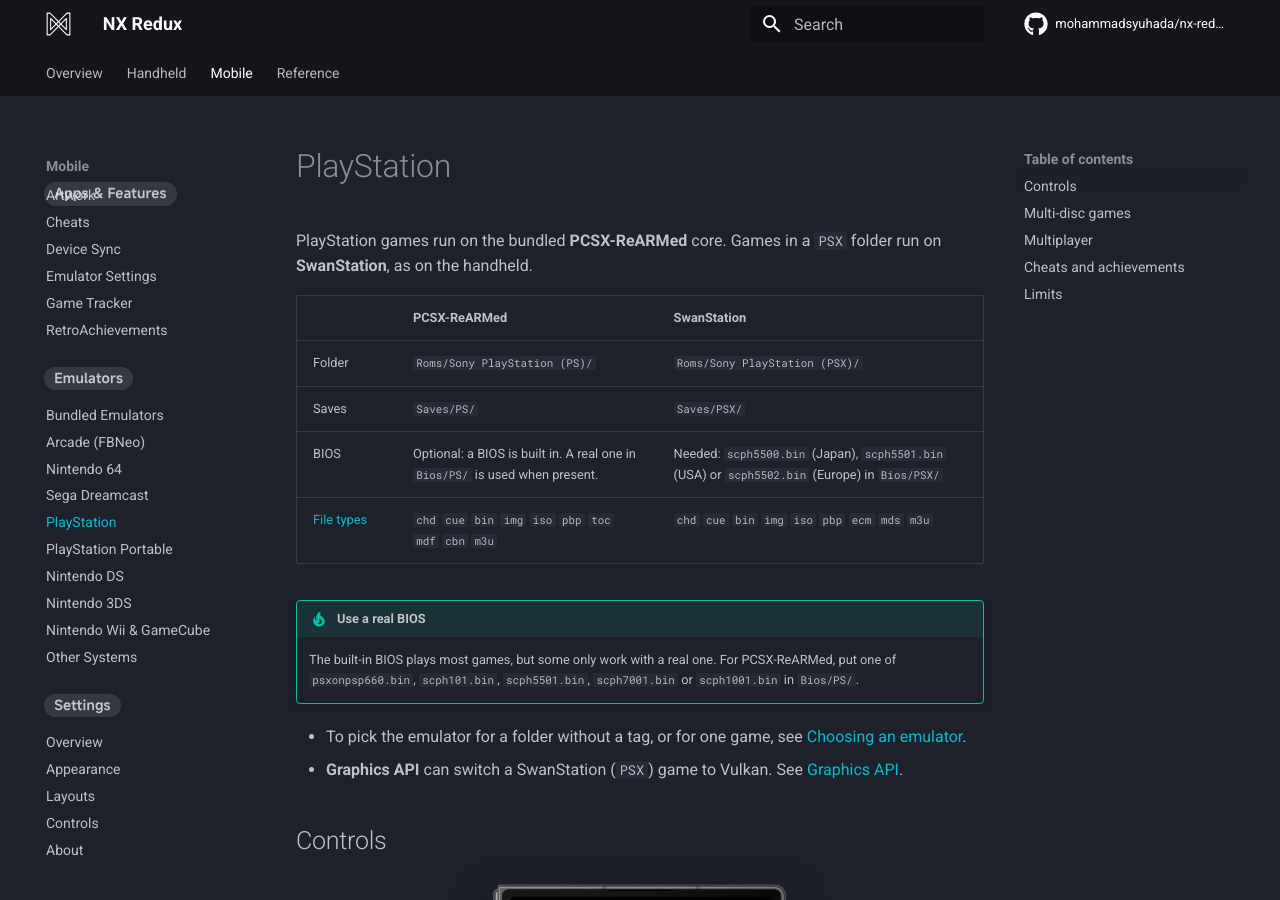
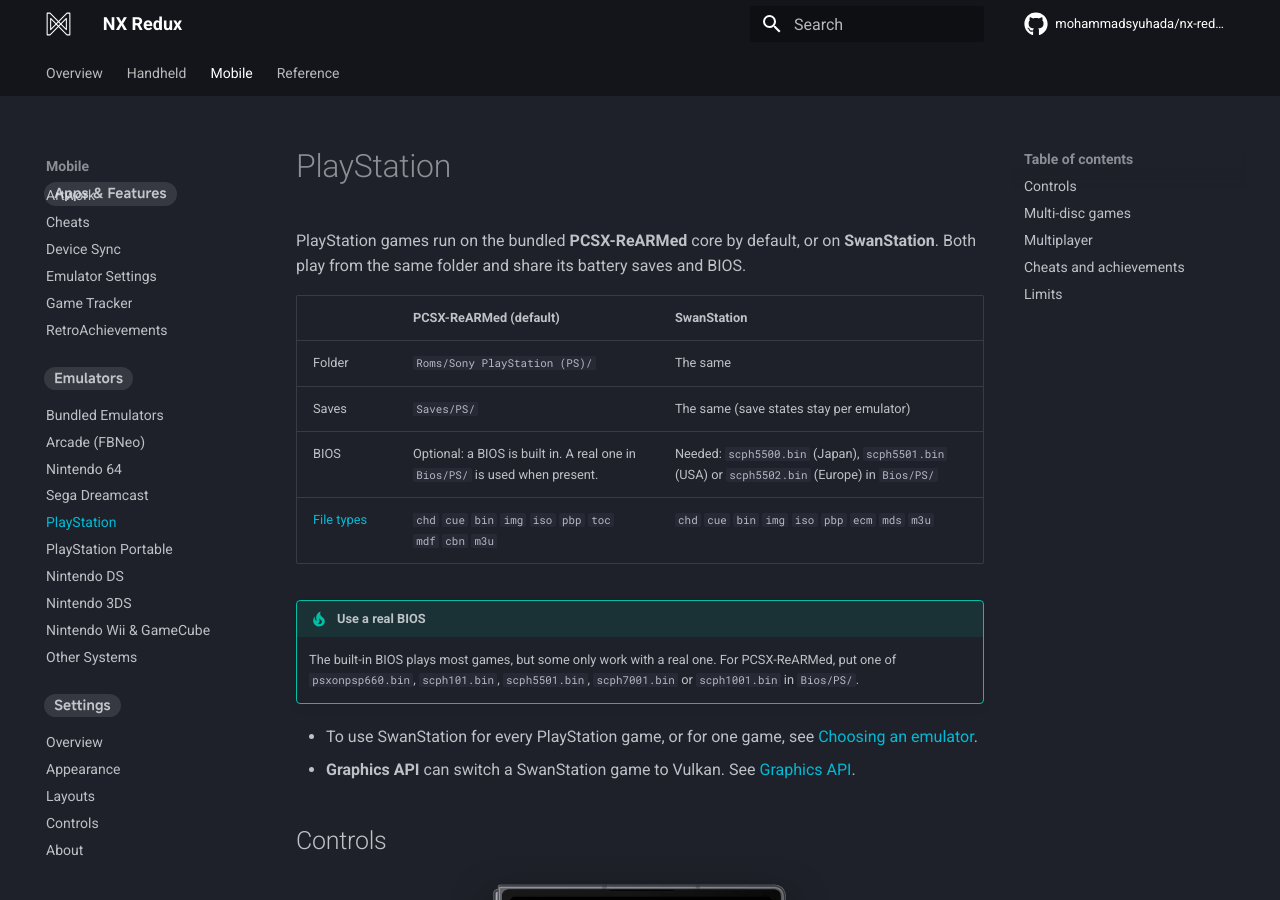
Before and after one commit to mohammadsyuhada/nx-redux-docs, an MkDocs documentation site: the page built from docs/mobile/emulators/playstation.md, in a window 1280 px wide and 900 px high. Built offline with MkDocs 1.6.1 and Material for MkDocs 9.7.7, drawn with Linux system fonts in a browser that asks for light colours; comment, search, counter and statistics services are not loaded.

Commit message:
docs(mobile): PlayStation uses one folder; SwanStation is an emulator choice
Both emulators play from Roms/Sony PlayStation (PS)/ and share Saves/PS/
and Bios/PS/; SwanStation is picked under Default emulators or per game,
not by a PSX folder.

```diff
--- a/docs/mobile/emulators/playstation.md
+++ b/docs/mobile/emulators/playstation.md
@@ -1,13 +1,14 @@
 # PlayStation
 
-PlayStation games run on the bundled **PCSX-ReARMed** core. Games in a
-`PSX` folder run on **SwanStation**, as on the handheld.
+PlayStation games run on the bundled **PCSX-ReARMed** core by default, or
+on **SwanStation**. Both play from the same folder and share its battery
+saves and BIOS.
 
-| | PCSX-ReARMed | SwanStation |
+| | PCSX-ReARMed (default) | SwanStation |
 | --- | --- | --- |
-| Folder | `Roms/Sony PlayStation (PS)/` | `Roms/Sony PlayStation (PSX)/` |
-| Saves | `Saves/PS/` | `Saves/PSX/` |
-| BIOS | Optional: a BIOS is built in. A real one in `Bios/PS/` is used when present. | Needed: `scph5500.bin` (Japan), `scph5501.bin` (USA) or `scph5502.bin` (Europe) in `Bios/PSX/` |
+| Folder | `Roms/Sony PlayStation (PS)/` | The same |
+| Saves | `Saves/PS/` | The same (save states stay per emulator) |
+| BIOS | Optional: a BIOS is built in. A real one in `Bios/PS/` is used when present. | Needed: `scph5500.bin` (Japan), `scph5501.bin` (USA) or `scph5502.bin` (Europe) in `Bios/PS/` |
 | [File types](index.md) | `chd` `cue` `bin` `img` `iso` `pbp` `toc` `mdf` `cbn` `m3u` | `chd` `cue` `bin` `img` `iso` `pbp` `ecm` `mds` `m3u` |
 
 !!! tip "Use a real BIOS"
@@ -15,9 +16,9 @@
     For PCSX-ReARMed, put one of `psxonpsp660.bin`, `scph101.bin`,
     `scph5501.bin`, `scph7001.bin` or `scph1001.bin` in `Bios/PS/`.
 
-- To pick the emulator for a folder without a tag, or for one game, see
+- To use SwanStation for every PlayStation game, or for one game, see
   [Choosing an emulator](index.md#choosing-an-emulator).
-- **Graphics API** can switch a SwanStation (`PSX`) game to Vulkan. See
+- **Graphics API** can switch a SwanStation game to Vulkan. See
   [Graphics API](index.md#graphics-api).
 
 ## Controls
```
